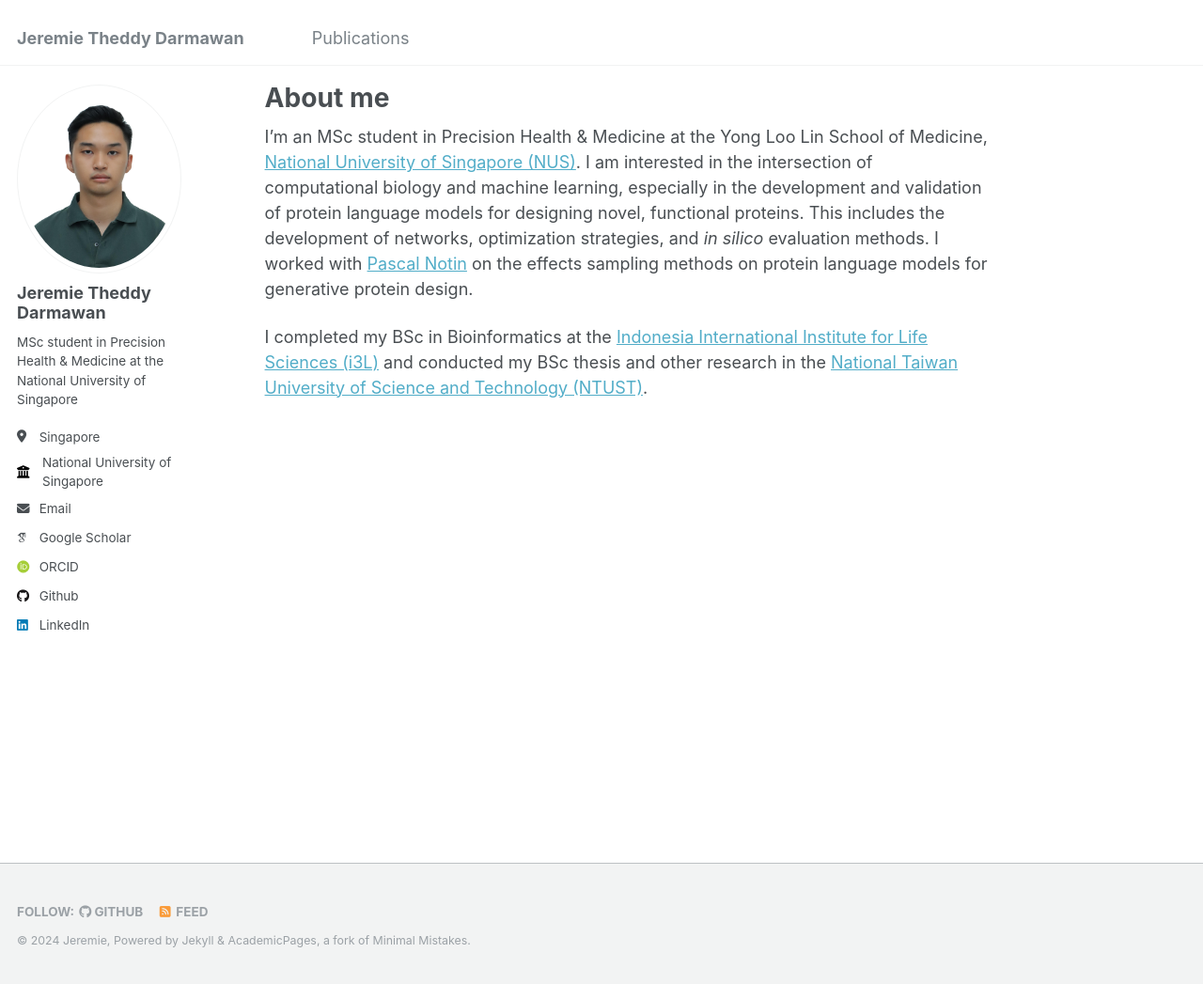
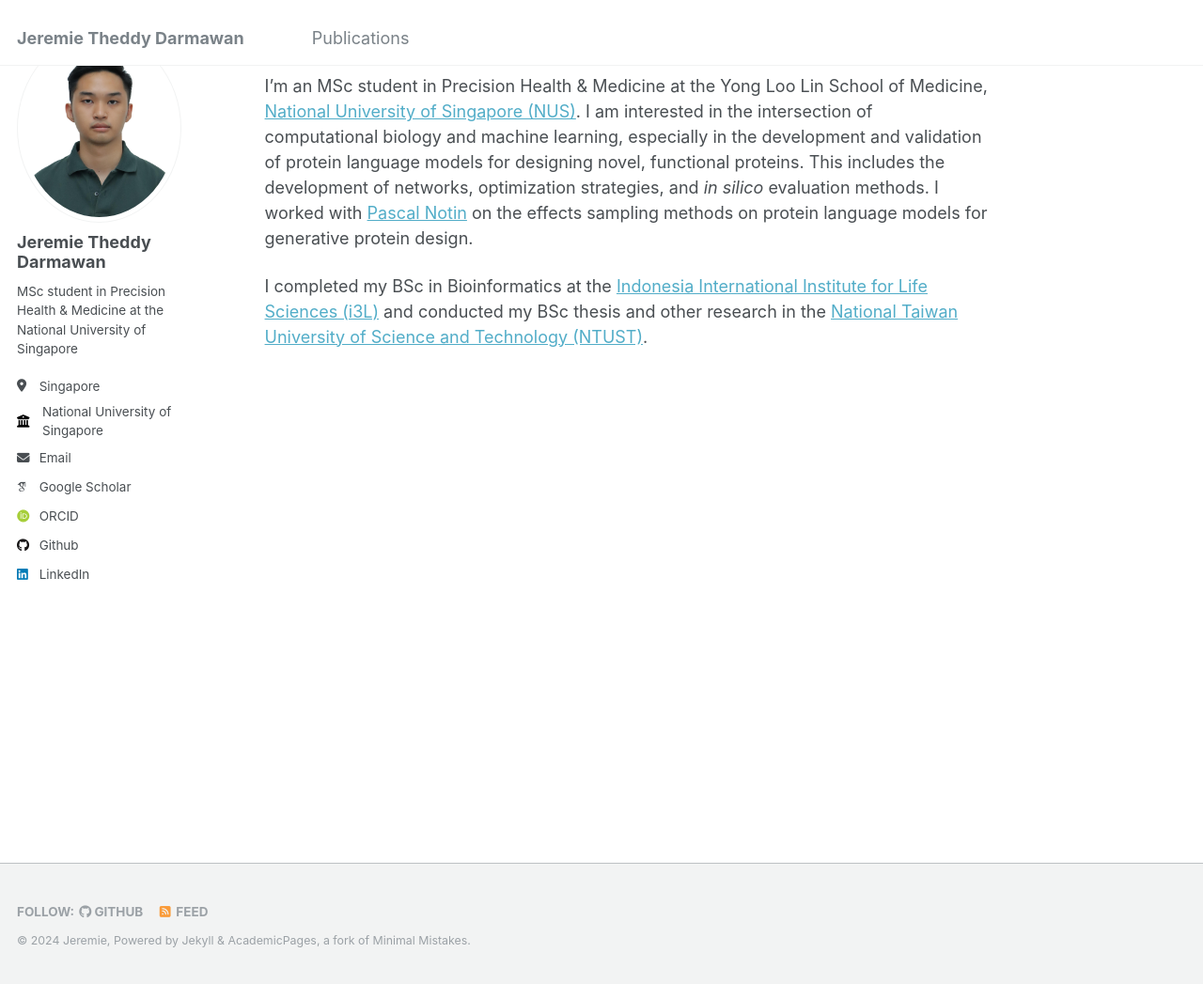
Before and after one commit to jeremietd/jeremietd.github.io, a Jekyll site: the page built from _pages/about.md, in a window 1280 px wide and 1047 px high. Shown: the whole window at 94% size. Built offline with Jekyll 4.4.1, drawn with Linux system fonts in a browser that asks for light colours; some web fonts are replaced.

Commit message:
Update _page.scss

```diff
--- a/_sass/_page.scss
+++ b/_sass/_page.scss
@@ -5,7 +5,7 @@
 #main {
   @include container;
   @include clearfix;
-  margin-top: 5em;
+  margin-top: 2em;
   padding-left: 1em;
   padding-right: 1em;
   animation: intro 0.3s both;
```
